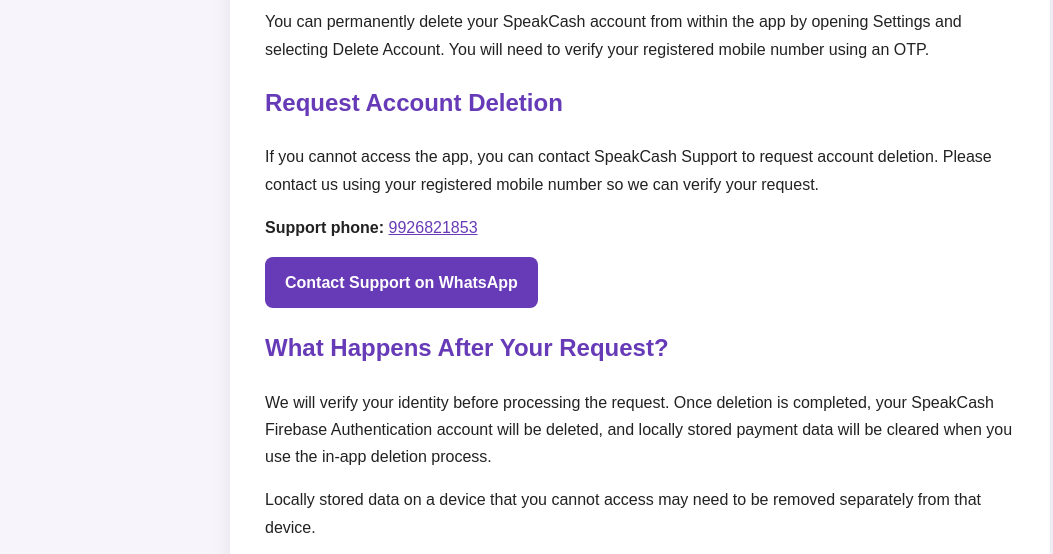
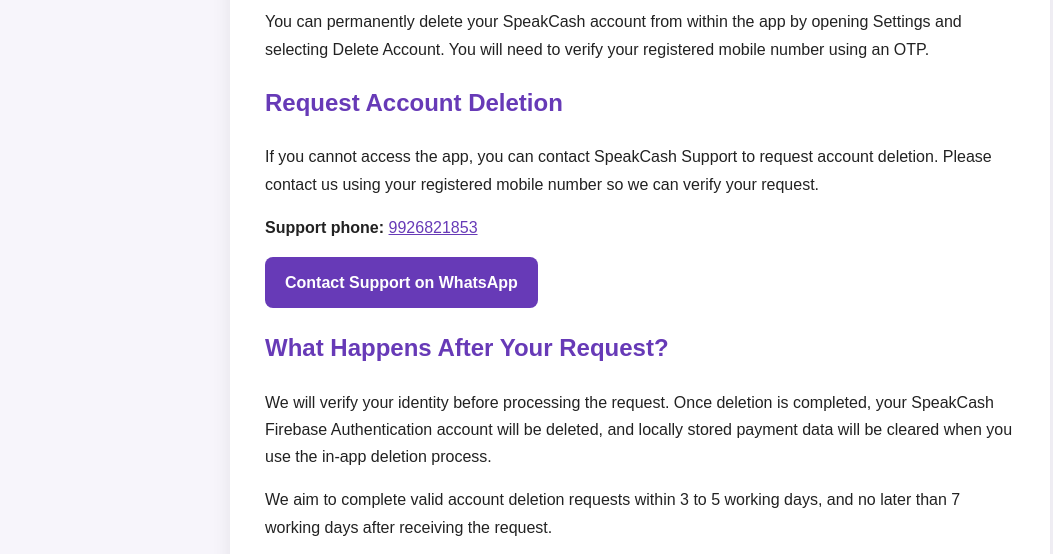
Before and after one commit to alertme-app/alertme-website, a plain HTML site: page delete-account.html in a window 1280 px wide. Shown: the part 211-765 px from the top of the page, without its empty margins (0-1053 px from the left). Drawn offline with Linux system fonts and the light colour scheme.

Commit message:
Update delete-account.html

```diff
--- a/delete-account.html
+++ b/delete-account.html
@@ -86,6 +86,11 @@
         account will be deleted, and locally stored payment data will be
         cleared when you use the in-app deletion process.
     </p>
+    <p>
+    We aim to complete valid account deletion requests
+    within 3 to 5 working days, and no later than
+    7 working days after receiving the request.
+</p>
 
     <p>
         Locally stored data on a device that you cannot access may need
```
